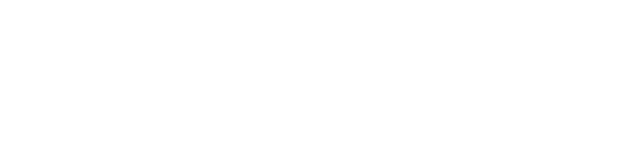
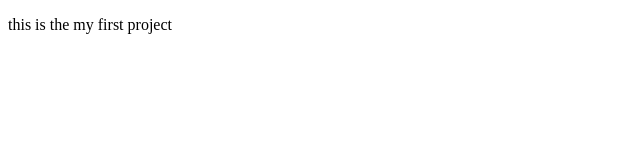
Before and after one commit to CoderAbhiPandey/heroSection, a plain HTML site: page index.html in a window 1280 px wide. Shown: the whole page, without its empty margins (0-640 px from the left). Drawn offline with Linux system fonts and the light colour scheme.

Commit message:
update: updated the code

```diff
--- a/index.html
+++ b/index.html
@@ -7,6 +7,7 @@
     <link rel="stylesheet" href="style.css">
 </head>
 <body>
+    <p>this is the my first project </p>
 
 </body>
 <script src="script.js" type="module">
```
